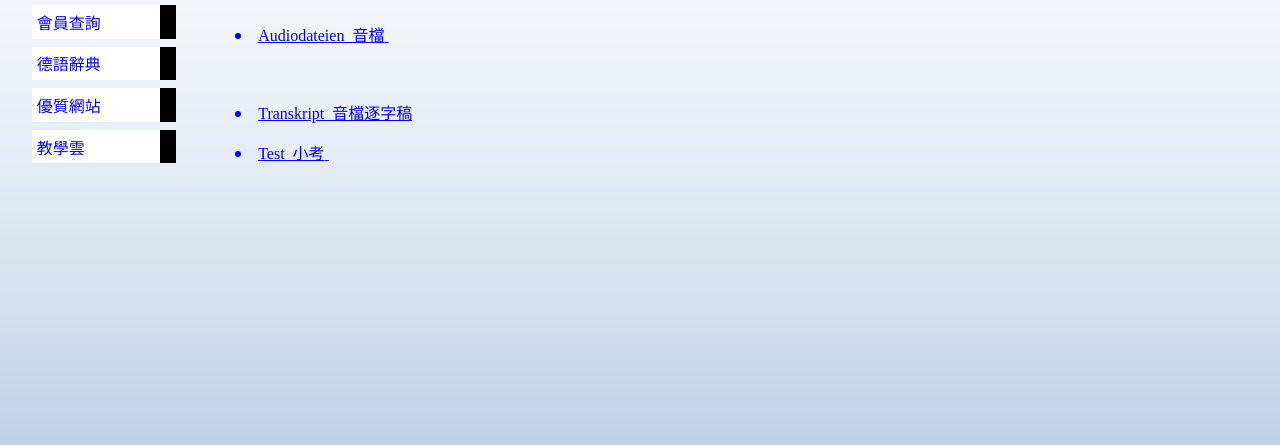
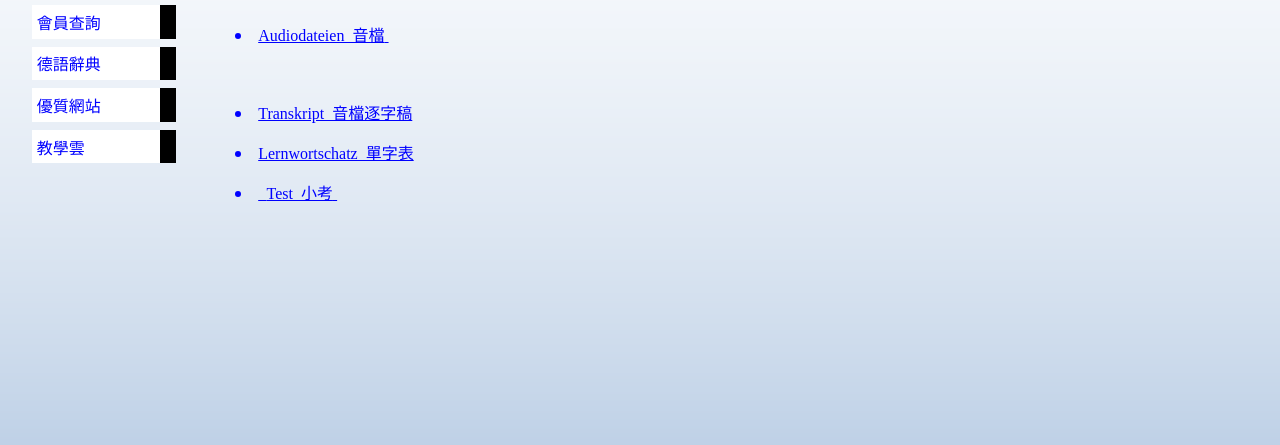
Before and after one commit to Po-ChunLee/po-chunlee.github.io, a plain HTML site: page Unterricht/進度式教學-正規課程/Motive A1 Kursbuch/motive_a1_kursbuch.html in a window 1280 px wide. Shown: the part 315-760 px from the top of the page. Drawn offline with Linux system fonts and the light colour scheme.

Commit message:
Update motive_a1_kursbuch.html

```diff
--- a/Unterricht/進度式教學-正規課程/Motive A1 Kursbuch/motive_a1_kursbuch.html
+++ b/Unterricht/進度式教學-正規課程/Motive A1 Kursbuch/motive_a1_kursbuch.html
@@ -38,6 +38,11 @@
   </a>
 </p>
 <p>
+  <li><a href="./Lernwortschatz/Lernwortschatz.html">
+	<font face="serif">Lernwortschatz &nbsp;單字表</font>
+  </a>
+</p>
+<p>
   <li><a href="./Test/Test.html">
 	<font face="serif">Test &nbsp;小考</font>
   </a>
```
